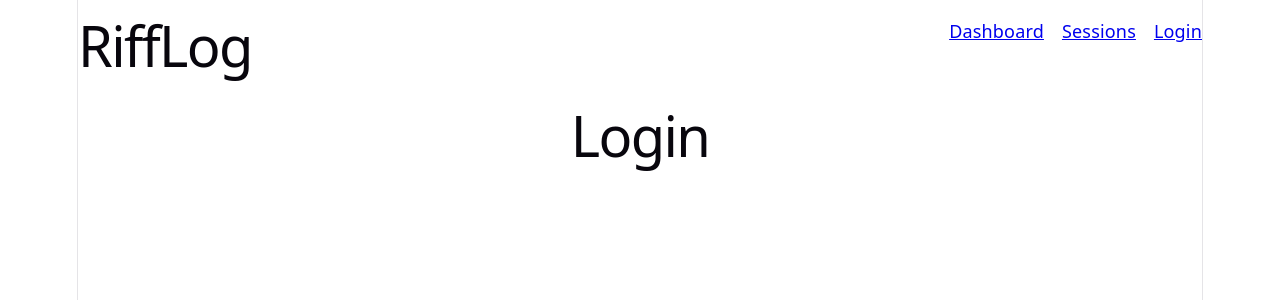
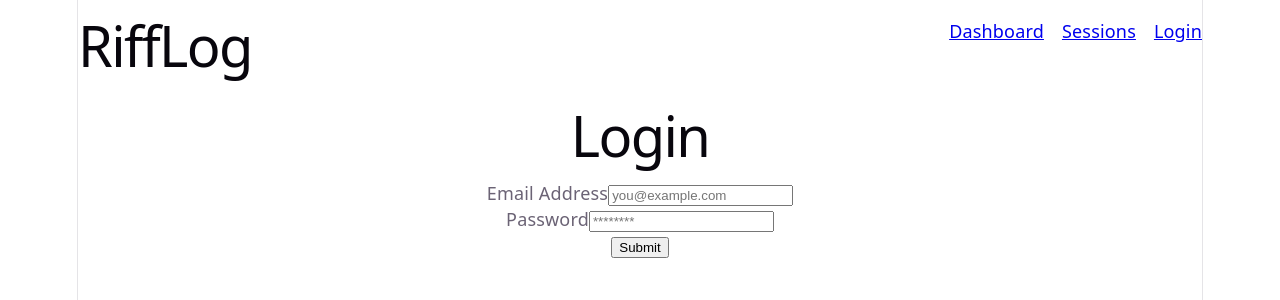
Before and after one commit to thetramp22/rifflog-ui, a React (Vite) app: page /login in a window 1280 px wide. Shown: the top 300 px of the page. Built offline with nearby package versions, Linux system fonts and the light colour scheme.

Commit message:
Add Login page with form for login in as an authenticated user

```diff
--- /dev/null
+++ b/src/components/login/LoginForm.tsx
@@ -0,0 +1,73 @@
+import React, { useState } from "react"
+
+function LoginForm() {
+    const [email, setEmail] = useState('')
+    const [password, setPassword] = useState('')
+    const [loading, setLoading] = useState(false)
+    const [message, setMessage] = useState('')
+
+    const handleSubmit = async (event: React.SubmitEvent<HTMLFormElement>) => {
+        event.preventDefault()
+        setLoading(true);
+        setMessage('');
+
+        try {
+            const response = await fetch('https://api.rifflog.scottstarks.dev/login', {
+                method: 'POST',
+                headers: {
+                    'Content-Type': 'application/json',
+                },
+                body: JSON.stringify({ email, password }),
+            })
+
+            const data = await response.json()
+
+            if (response.ok) {
+                setMessage('Login successful!')
+                console.log('Success:', data)
+            } else {
+                setMessage(data.message || 'Authentication failed')
+            }
+        } catch (error) {
+            setMessage('Network error. Please try again later.')
+            console.error('Error:', error)
+        } finally {
+            setLoading(false)
+        }
+    }
+
+    return (
+        <div>
+            <form onSubmit={handleSubmit}>
+                <div>
+                    <label htmlFor="email">Email Address</label>
+                    <input
+                        id="email"
+                        type="email"
+                        required
+                        value={email}
+                        onChange={(e) => setEmail(e.target.value)}
+                        placeholder="you@example.com"
+                    />
+                </div>
+                <div>
+                    <label htmlFor="password">Password</label>
+                    <input
+                        id="password"
+                        type="password"
+                        required
+                        value={password}
+                        onChange={(e) => setPassword(e.target.value)}
+                        placeholder="********"
+                    />
+                </div>
+                <div>
+                    <button type="submit" disabled={loading}>{loading ? 'Logging in...' : 'Submit'}</button>
+                </div>
+            </form>
+            {message && <p>{message}</p>}
+        </div>
+    )
+}
+
+export default LoginForm
--- a/src/pages/Login.tsx
+++ b/src/pages/Login.tsx
@@ -1,8 +1,11 @@
+import LoginForm from "../components/login/LoginForm"
+
 function Login() {
     return (
-        <>
+        <main className="login">
             <h1>Login</h1>
-        </>
+            <LoginForm />
+        </main>
     )
 }
 
```
